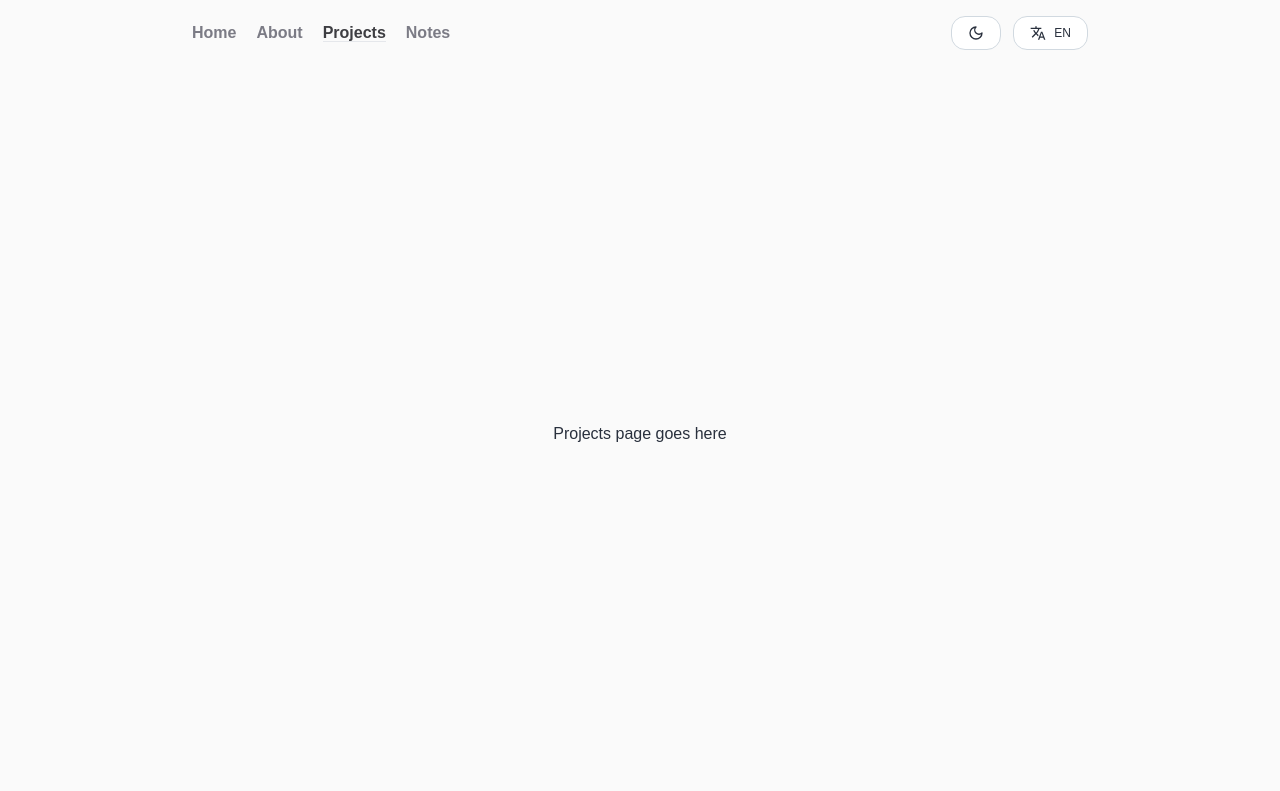
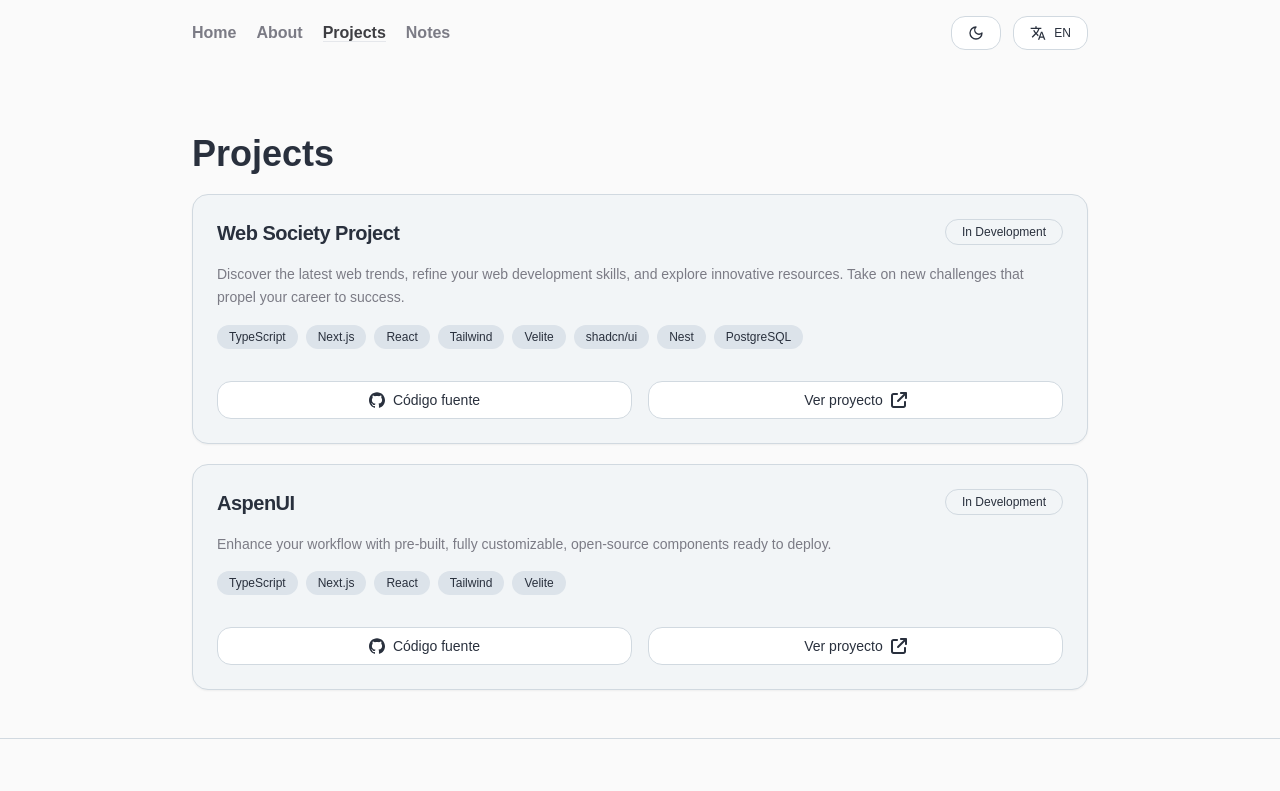
Before and after one commit to figueroaignacio/portfolio, a React (Vite) app: page /projects in a window 1280 px wide. Shown: the top 791 px of the page. Built offline with nearby package versions, Linux system fonts and the light colour scheme; a web font is replaced by a local one.

Commit message:
feat: add projects page

```diff
--- a/src/locales/en/en.json
+++ b/src/locales/en/en.json
@@ -52,7 +52,6 @@
             "Development of CRUD operations and data table management.",
             "Code management with Git and GitHub."
           ],
-
           "techStack": [
             "TypeScript",
             "Next.js",
@@ -150,6 +149,42 @@
       "techStack": {
         "title": "My Tech Stack"
       }
+    },
+    "projects": {
+      "title": "Projects",
+      "items": [
+        {
+          "name": "Web Society Project",
+          "description": "Discover the latest web trends, refine your web development skills, and explore innovative resources. Take on new challenges that propel your career to success.",
+          "technologies": [
+            "TypeScript",
+            "Next.js",
+            "React",
+            "Tailwind",
+            "Velite",
+            "shadcn/ui",
+            "Nest",
+            "PostgreSQL"
+          ],
+          "code": "https://github.com/figueroaignacio/websociety",
+          "site": "https://websociety.vercel.app/en",
+          "status": "In Development"
+        },
+        {
+          "name": "AspenUI",
+          "description": "Enhance your workflow with pre-built, fully customizable, open-source components ready to deploy.",
+          "technologies": [
+            "TypeScript",
+            "Next.js",
+            "React",
+            "Tailwind",
+            "Velite"
+          ],
+          "code": "https://github.com/figueroaignacio/aspen-ui",
+          "site": "https://aspen-ui.vercel.app/en",
+          "status": "In Development"
+        }
+      ]
     }
   },
   "components": {
--- a/src/locales/es/es.json
+++ b/src/locales/es/es.json
@@ -149,6 +149,42 @@
       "techStack": {
         "title": "Mi stack de Tecnologías"
       }
+    },
+    "projects": {
+      "title": "Proyectos",
+      "items": [
+        {
+          "name": "Web Society Project",
+          "description": "Descubre las últimas tendencias web, perfecciona tus habilidades en desarrollo web y explora recursos innovadores. Acepta nuevos desafíos que catapulten tu carrera hacia el éxito.",
+          "technologies": [
+            "TypeScript",
+            "Next.js",
+            "React",
+            "Tailwind",
+            "Velite",
+            "shadcn/ui",
+            "Nest",
+            "PostgreSQL"
+          ],
+          "code": "https://github.com/figueroaignacio/websociety",
+          "site": "https://websociety.vercel.app/es",
+          "status": "En desarollo"
+        },
+        {
+          "name": "AspenUI",
+          "description": "Mejora tu flujo de trabajo con componentes preconstruidos, totalmente personalizables y de código abierto, listos para implementar.",
+          "technologies": [
+            "TypeScript",
+            "Next.js",
+            "React",
+            "Tailwind",
+            "Velite"
+          ],
+          "code": "https://github.com/figueroaignacio/aspen-ui",
+          "site": "https://aspen-ui.vercel.app/es",
+          "status": "En Desarrollo"
+        }
+      ]
     }
   },
   "components": {
--- a/src/pages/Home.tsx
+++ b/src/pages/Home.tsx
@@ -16,23 +16,9 @@ import { Chevron, User } from "@/components/Icons.tsx"
 import { motion } from "framer-motion"
 import { containerVariants, fadeUpVariants } from "@/constants/animations.ts";
 
-type Experience = {
-  company: string;
-  datetime: string;
-  role: string;
-  responsibilities: string[];
-  description: string;
-  techStack: string[];
-}
+// Types
+import { Experience, Project } from "@/types/types.ts";
 
-type Project = {
-  name: string
-  description: string
-  technologies: string[]
-  code: string
-  site: string
-  status: "In Development" | "Completed" | "Under maintenance"
-}
 
 export function Home() {
   const { t } = useTranslation()
--- a/src/pages/Projects.tsx
+++ b/src/pages/Projects.tsx
@@ -1,5 +1,34 @@
+// Hooks
+import { useTranslation } from "react-i18next";
+
+// Components
+import { ProjectCard } from "@/components/ProjectCard.tsx";
+
+// Types
+import { Project } from "@/types/types.ts";
+
 export function Projects() {
+  const { t } = useTranslation();
+  const mainProjects = t("sections.mainProjects.items", { returnObjects: true }) as Project[]
+
   return (
-    <div className="min-h-[80dvh] flex justify-center items-center">Projects page goes here</div>
+    <section>
+      <h1 className="text-4xl font-bold my-5">
+        {t("pages.projects.title")}
+      </h1>
+      <ul className="space-y-5 items-center">
+        {mainProjects.map((item, index) => (
+          <li key={index}>
+            <ProjectCard
+              description={item.description}
+              code={item.code}
+              site={item.site}
+              status={item.status}
+              technologies={item.technologies}
+              name={item.name} />
+          </li>
+        ))}
+      </ul>
+    </section>
   );
 }
--- /dev/null
+++ b/src/types/types.ts
@@ -0,0 +1,17 @@
+export type Project = {
+  name: string
+  description: string
+  technologies: string[]
+  code: string
+  site: string
+  status: "In Development" | "Completed" | "Under maintenance"
+}
+
+export type Experience = {
+  company: string;
+  datetime: string;
+  role: string;
+  responsibilities: string[];
+  description: string;
+  techStack: string[];
+}
```
